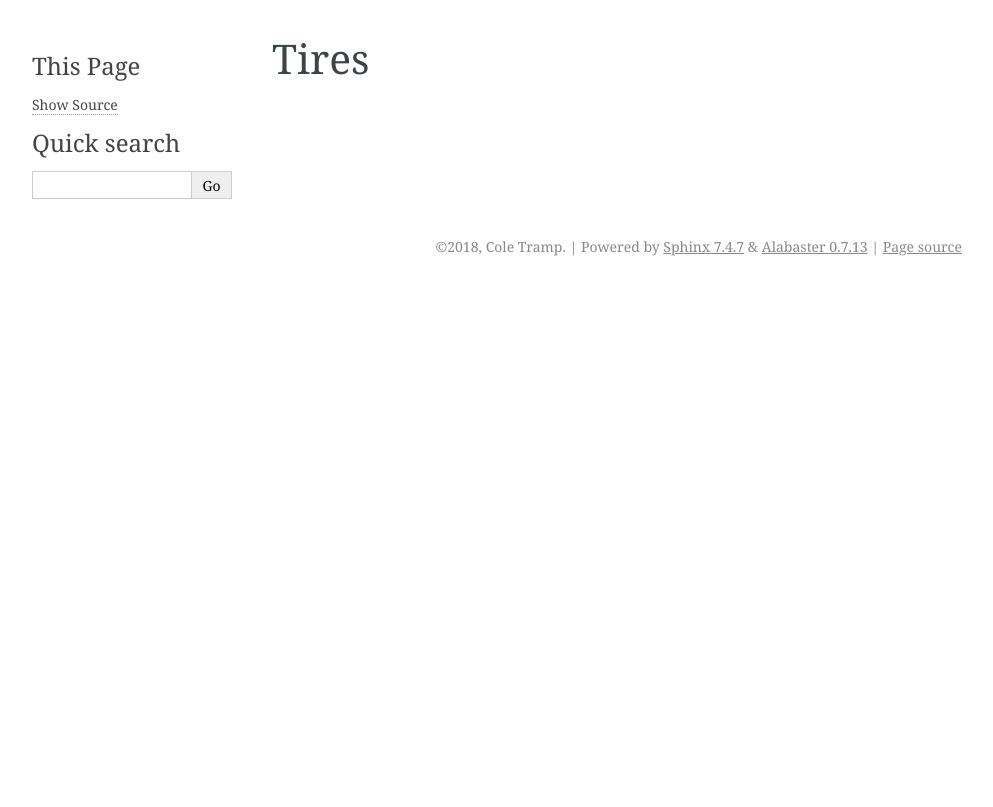
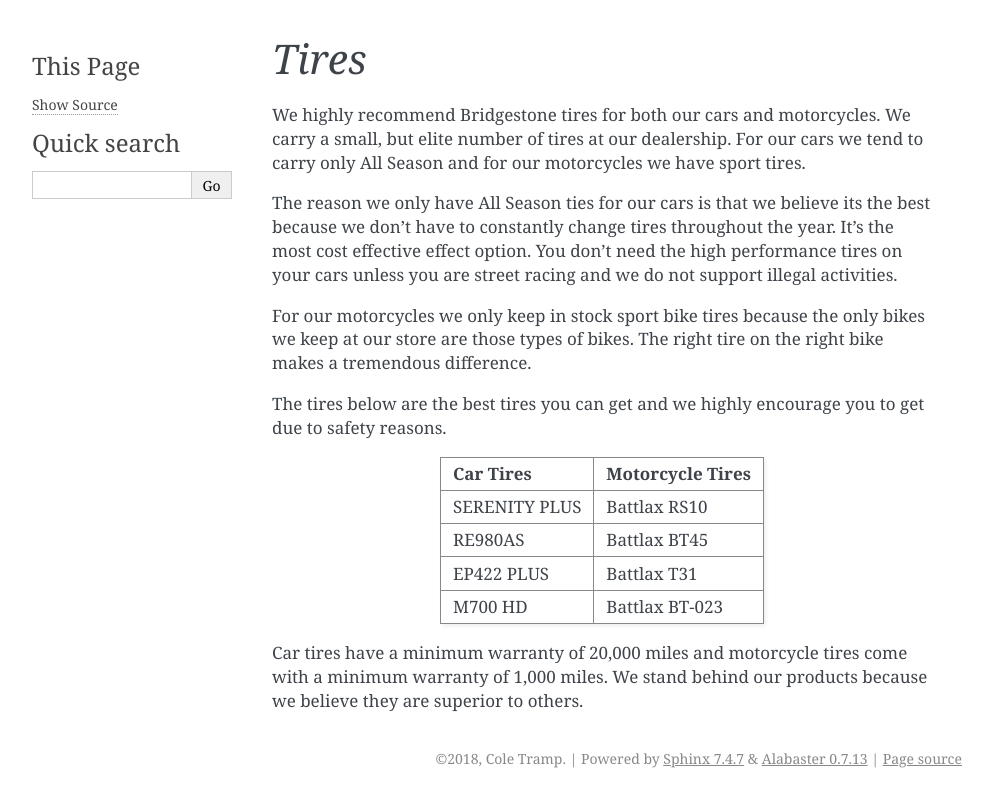
Before and after one commit to coletramp/car_dealership, a Sphinx documentation site: the page built from source/tires/tires.rst, in a window 1280 px wide. Shown: the top 807 px of the page, without its empty margins (148-1141 px from the left). Built offline with Sphinx 7.4.7, drawn with Linux system fonts in a browser that asks for light colours; pages that are not in the unit, such as notebooks, are missing from menus.

Commit message:
adding my pages

```diff
--- a/source/new_mc/new_mc.rst
+++ /dev/null
@@ -1,2 +0,0 @@
-New Motorcycles
-===============
--- a/source/tires/tires.rst
+++ b/source/tires/tires.rst
@@ -1,2 +1,31 @@
-Tires
-=====
+*Tires*
+=======
+
+We highly recommend Bridgestone tires for both our cars and motorcycles. We carry
+a small, but elite number of tires at our dealership. For our cars we tend to carry
+only All Season and for our motorcycles we have sport tires.
+
+The reason we only have All Season ties for our cars is that we believe its the
+best because we don't have to constantly change tires throughout the year. It's
+the most cost effective effect option. You don't need the high performance tires
+on your cars unless you are street racing and we do not support illegal activities.
+
+For our motorcycles we only keep in stock sport bike tires because the only bikes
+we keep at our store are those types of bikes. The right tire on the right bike
+makes a tremendous difference.
+
+The tires below are the best tires you can get and we highly encourage you to
+get due to safety reasons.
+
+=============  ================
+Car Tires      Motorcycle Tires
+=============  ================
+SERENITY PLUS  Battlax RS10
+RE980AS        Battlax BT45
+EP422 PLUS     Battlax T31
+M700 HD        Battlax BT-023
+=============  ================
+
+Car tires have a minimum warranty of 20,000 miles and motorcycle tires come with
+a minimum warranty of 1,000 miles. We stand behind our products because we believe
+they are superior to others.
--- a/source/used_mc/used_mc.rst
+++ /dev/null
@@ -1,2 +0,0 @@
-Used Motorcycles
-================
```
Also changed, not shown: source/new_mc/new_mo.rst (added, +53 -0 lines), source/rims/rims.rst (+28 -2 lines), source/used_mc/used_mo.rst (added, +29 -0 lines).
